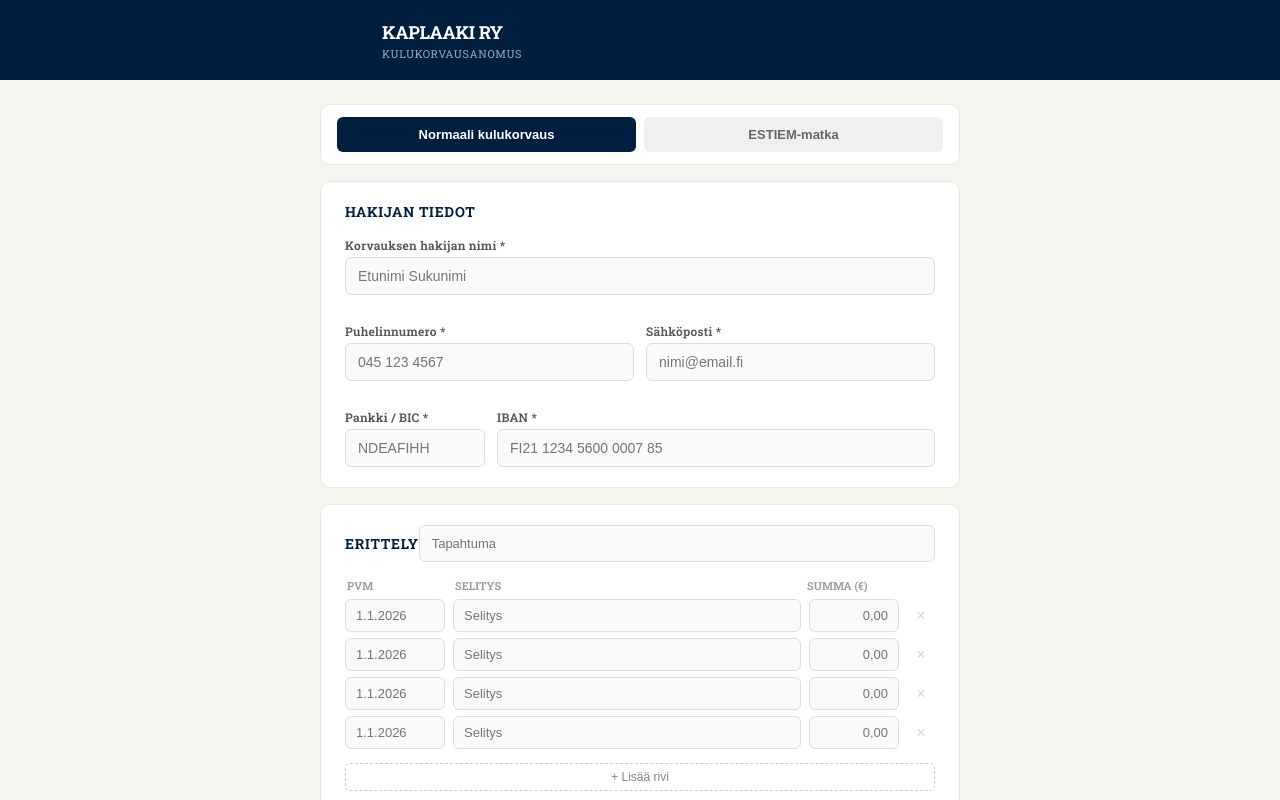
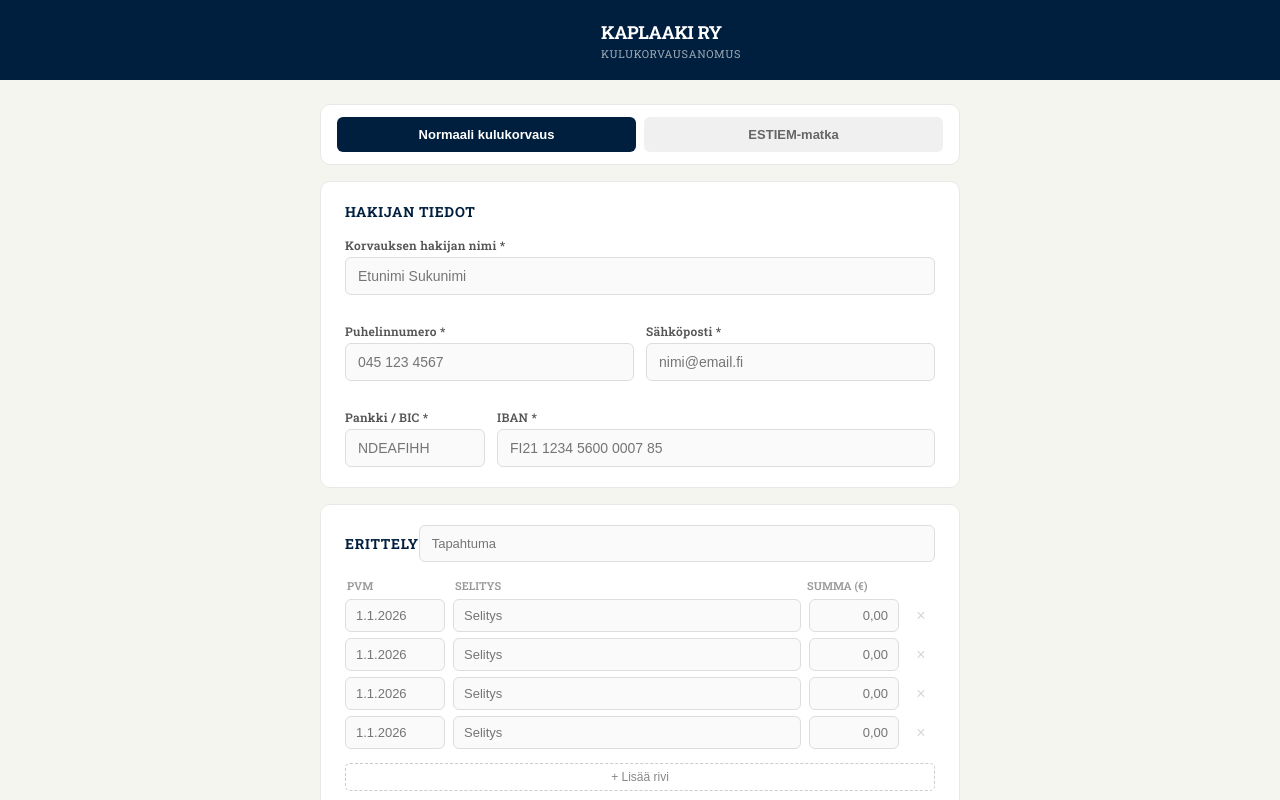
Before and after one commit to natikainen/kaplaaki-kulukorvaus, a React (Create React App) app: page / in a window 1280 px wide. Shown: the top 800 px of the page. Built offline with nearby package versions, Linux system fonts and the light colour scheme.

Commit message:
Keskitetty logo ja otsikko headerin keskelle
Co-Authored-By: Claude Sonnet 4.6 <noreply@anthropic.com>

```diff
--- a/src/KulukorvausForm.js
+++ b/src/KulukorvausForm.js
@@ -237,16 +237,11 @@ export default function KulukorvausForm() {
       {/* Header */}
       <div style={{ background: KAPLAAKI_NAVY, color: "#fff", padding: "16px 24px" }}>
         <div style={{ maxWidth: 640, margin: "0 auto" }}>
-          <div style={{ display: "flex", justifyContent: "space-between", alignItems: "center" }}>
-            <div style={{ display: "flex", alignItems: "center", gap: 14 }}>
-              <img src={KAPLAAKI_LOGO} alt="Kaplaaki ry" style={{ width: 48, height: 48, filter: "brightness(0) invert(1)" }} />
-              <div>
-                <h1 style={{ margin: 0, fontSize: 18, fontWeight: 700, letterSpacing: "-0.02em" }}>KAPLAAKI RY</h1>
-                <p style={{ margin: "2px 0 0", fontSize: 11, opacity: 0.6, letterSpacing: "0.05em", textTransform: "uppercase" }}>Kulukorvausanomus</p>
-              </div>
-            </div>
-            <div style={{ textAlign: "right", fontSize: 11, opacity: 0.5 }}>
-
+          <div style={{ display: "flex", justifyContent: "center", alignItems: "center", gap: 14 }}>
+            <img src={KAPLAAKI_LOGO} alt="Kaplaaki ry" style={{ width: 48, height: 48, filter: "brightness(0) invert(1)" }} />
+            <div>
+              <h1 style={{ margin: 0, fontSize: 18, fontWeight: 700, letterSpacing: "-0.02em" }}>KAPLAAKI RY</h1>
+              <p style={{ margin: "2px 0 0", fontSize: 11, opacity: 0.6, letterSpacing: "0.05em", textTransform: "uppercase" }}>Kulukorvausanomus</p>
             </div>
           </div>
         </div>
```
